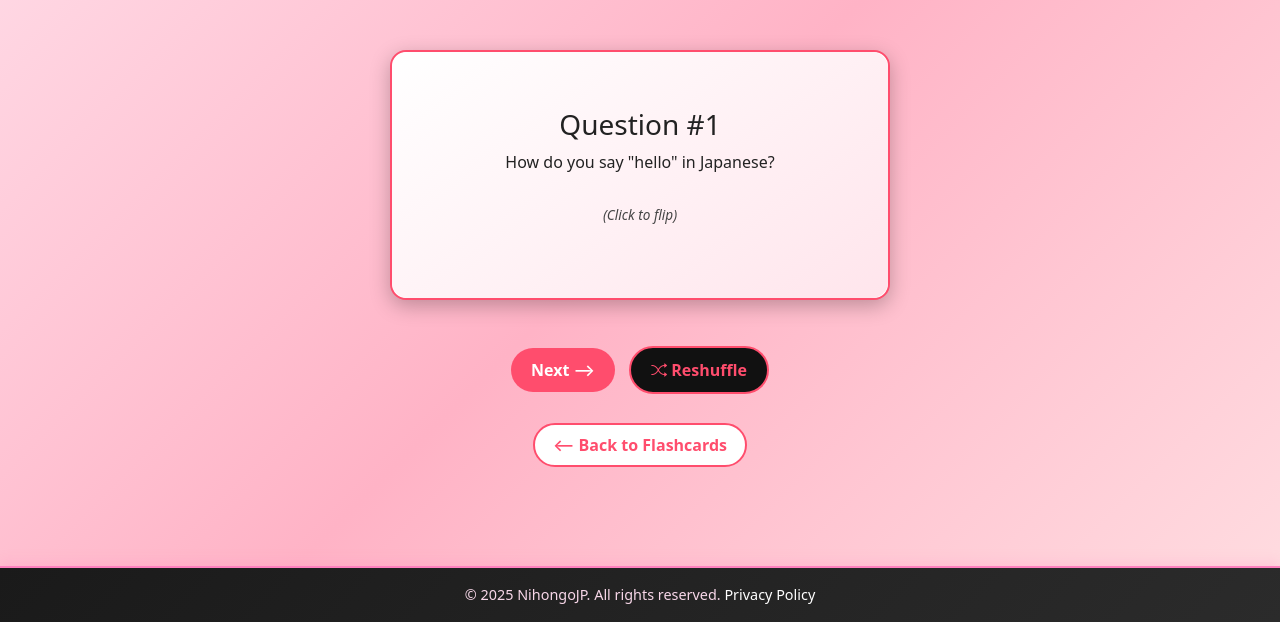
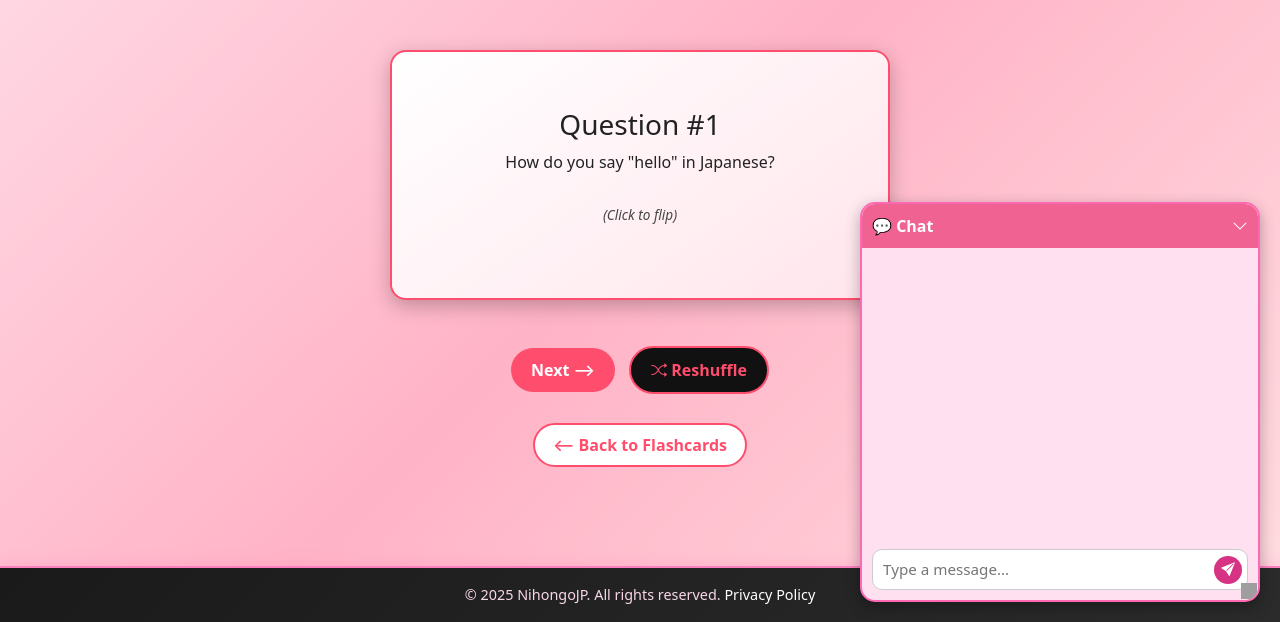
Before and after one commit to Hayzen2/NihongoJP, a PHP site: page /flashcards/view/1 in a window 1280 px wide. Shown: the part 178-800 px from the top of the page. Run offline with PHP 8.4, Linux system fonts and the light colour scheme; the visitor is signed in with stand-in values (Sample User, id 1); data comes from the database, SQL or seed files in the repository; data that the repository does not hold is empty; classes that the project's autoload settings leave out are loaded by file name; some libraries are stand-ins or nearby versions; grey boxes are pictures that could not be loaded.

Commit message:
add chatbot/gemini, add loading and 404 page

```diff
--- a/composer.json
+++ b/composer.json
@@ -1,3 +1,3 @@
 version https://git-lfs.github.com/spec/v1
-oid sha256:c07838f5054f8631553b3d35c38d3fdae78609320888bfe90b9b2a9bd27fdbaa
-size 376
+oid sha256:98627bbf56b1d2b68690e5931cbbf23b4fb137cd06f9c6d363fdf02c3115b9c6
+size 256
--- /dev/null
+++ b/public/css/chatbot.css
@@ -0,0 +1,148 @@
+#chatbot {
+    position: fixed;
+    bottom: 20px;
+    right: 20px;
+    min-width: 250px;
+    min-height: 200px;
+    width: 50vh;
+    height: 50vh;
+    background: #ffe0f0;
+    border: 2px solid #ff69b4;
+    border-radius: 15px;
+    box-shadow: 0 5px 15px rgba(0,0,0,0.3);
+    display: flex;
+    flex-direction: column;
+    z-index: 9998;
+    overflow: hidden;
+}
+
+#chatbot-header {
+    background: #f06292;
+    color: white;
+    padding: 10px;
+    font-weight: bold;
+    border-top-left-radius: 13px;
+    border-top-right-radius: 13px;
+    user-select: none;
+    display: flex;
+    justify-content: space-between;
+    align-items: center;
+    cursor: move;
+}
+
+#chatbot-toggle {
+    cursor: pointer;
+    font-size: 1rem;
+}
+
+#chatbot-body {
+    display: flex;
+    flex-direction: column;
+    padding: 10px;
+    transition: all 0.25s ease;
+    overflow: hidden;
+    flex: 1 1 auto; /* Expand to fill available space */
+}
+
+#chatbot.minimized {
+    height: auto;         /* shrink height to fit header */
+    min-height: 0;        /* override min-height */
+}
+
+#chatbot.minimized #chatbot-body {
+    display: none;
+}
+
+#chatbot-messages {
+    flex: 1 1 auto;
+    overflow-y: auto;
+    margin-bottom: 8px;
+    padding-right: 4px;
+    scroll-behavior: smooth;
+}
+
+.chatbot-input-wrapper {
+    position: relative;
+    display: flex;
+    width: 100%;
+    flex-shrink: 0; /* Prevent input from shrinking */
+}
+
+#chatbot-input {
+    width: 100%;
+    padding: 8px 40px 8px 10px;
+    border: 1px solid #ccc;
+    border-radius: 10px;
+    outline: none;
+    font-size: 0.95rem;
+    transition: 0.2s;
+}
+
+#chatbot-input:focus {
+    border-color: #d63384;
+    box-shadow: 0 0 6px rgba(214, 51, 132, 0.3);
+}
+
+.chatbot-send-btn {
+    position: absolute;
+    right: 6px;
+    top: 50%;
+    transform: translateY(-50%);
+    background: #d63384;
+    border: none;
+    color: white;
+    border-radius: 50%;
+    width: 28px;
+    height: 28px;
+    display: flex;
+    align-items: center;
+    justify-content: center;
+    cursor: pointer;
+    transition: background 0.2s ease;
+}
+
+.chatbot-send-btn:hover {
+    background: #b21e4b;
+}
+
+.chatbot-send-btn i {
+    font-size: 0.85rem;
+}
+
+/* Chat bubbles */
+.chat-bubble {
+    max-width: 85%;
+    padding: 8px 12px;
+    margin: 4px 0;
+    border-radius: 12px;
+    font-size: 0.9rem;
+    line-height: 1.3;
+}
+
+.user-msg {
+    background: #ff92b8;
+    color: white;
+    align-self: flex-end;
+}
+
+.bot-msg {
+    background: white;
+    border: 1px solid #d63384;
+    color: #333;
+    align-self: flex-start;
+}
+
+.bot-replying::after {
+    content: '';
+    animation: dots 1.2s steps(4) infinite; /*steps = number of dots*/
+    color: #d63384;
+    margin-left: 4px;
+}
+
+@keyframes dots {
+    0%   { content: ''; }
+    25%  { content: '.'; }
+    50%  { content: '..'; }
+    75%  { content: '...'; }
+    100% { content: ''; }
+}
--- a/public/index.php
+++ b/public/index.php
@@ -15,6 +15,7 @@ use App\Controllers\FlashcardController;
 use App\Controllers\SubscriptionController;
 use App\Controllers\ContactController;
 use App\Controllers\BookController;
+use App\Controllers\ChatbotController;
 use Dotenv\Dotenv; // Load environment variables like GOOGLE_CLIENT_ID
 
 $dotenv = Dotenv::createImmutable(__DIR__ . '/..');
@@ -69,6 +70,7 @@ $routes = [
     '/api/countries' => [AuthController::class, 'getCountries'],
     '/api/provinces/:countryId' => [AuthController::class, 'getProvincesByCountry'],
     '/api/cities/:provinceId' => [AuthController::class, 'getCitiesByProvince'],
+    '/send-message' => [ChatbotController::class, 'sendMessage'],
 ];
 
 $found = false;
@@ -111,10 +113,13 @@ foreach ($routes as $path => [$controllerClass, $method]) {
         $controller->$method(...$matches);
         $found = true;
         break;
+    } else{
+        $found = false;
     }
 }
 
 if (!$found) {
-    header("HTTP/1.0 404 Not Found");
-    echo "404 Not Found";
+    http_response_code(404);
+    include __DIR__ . '/../resources/views/404.php';
+    exit;
 }
--- /dev/null
+++ b/public/js/chatbot.js
@@ -0,0 +1,102 @@
+const chatbot = $('#chatbot');
+const chatbotHeader = $('#chatbot-header');
+const chatbotToggle = $('#chatbot-toggle');
+const chatbotInput = $('#chatbot-input');
+const chatbotMessages = $('#chatbot-messages');
+const chatbotSend = $('#chatbot-send');
+const chatbotBody = $('#chatbot-body');
+
+chatbotToggle.on('click', () => {
+    chatbot.toggleClass('minimized');
+    chatbotToggle.html(chatbot.hasClass('minimized') ?
+    '<i class="bi bi-chevron-up"></i>' :
+    '<i class="bi bi-chevron-down"></i>');
+});
+
+chatbotSend.on('click', () => {
+    sendMessage();
+});
+
+chatbotInput.on('keydown', (e) => {
+    if(e.key === 'Enter') {
+        sendMessage();
+    }
+});
+
+function sendMessage() {
+    const message = chatbotInput.val();
+    if(!message) {
+        return;
+    }
+    chatbotMessages.append(`<div class="chat-bubble user-msg">${message}</div>`);
+    chatbotInput.val('');
+    // Auto scroll to the user message
+    chatbotMessages.scrollTop(chatbotMessages.prop('scrollHeight'));
+    // Show bot typing indicator
+    const typingId = 'typing-indicator';
+    chatbotMessages.append(`<div id="${typingId}" class="chat-bubble bot-replying bot-msg">Bot replying</div>`);
+    // Auto scroll to the typing indicator
+    chatbotMessages.scrollTop(chatbotMessages.prop('scrollHeight'));
+    $.post('/send-message', { message }, function(res) {
+        if (res?.reply) {
+            // Remove typing indicator
+            $(`#${typingId}`).remove();
+            chatbotMessages.append(`<div class="chat-bubble bot-msg">${res.reply}</div>`);
+        } else {
+            chatbotMessages.append(`<div class="chat-bubble bot-msg">No response from the bot.</div>`);
+        }
+        // Auto scroll to the bot reply
+        chatbotMessages.scrollTop(chatbotMessages.prop('scrollHeight'));
+    }, 'json');
+}
+
+// Draggable chatbot
+let isDragging = false;
+let offsetX = 0;
+let offsetY = 0;
+
+chatbotHeader.on("mousedown", (e) => { //only drag the header
+    // ignore drag if resizing
+    if ($(e.target).closest('.ui-resizable-handle').length) {
+        return; // ignore drag if resizing
+    }
+    isDragging = true;
+    // get the current mouse position
+    const rect = chatbot[0].getBoundingClientRect();
+    offsetX = e.clientX - rect.left;
+    offsetY = e.clientY - rect.top;
+});
+
+$(document).on("mousemove", (e) => {
+    if (!isDragging) {
+        return;
+    }
+    chatbot.css({
+        left: (e.clientX - offsetX) + "px",
+        top: (e.clientY - offsetY) + "px",
+        right: "auto",
+        bottom: "auto"
+    });
+});
+
+$(document).on("mouseup", () => {
+    isDragging = false;
+});
+// Resizable chatbot
+chatbot.resizable({
+    handles: "n, e, s, w, ne, nw, se, sw",
+    minWidth: 250,
+    minHeight: 200,
+    maxWidth: $(window).width() * 0.9,
+    maxHeight: $(window).height() * 0.8,
+    resize: function(event, ui) {
+        // Update chatbot height
+        const headerHeight = chatbotHeader.outerHeight();
+        const inputWrapperHeight = $('.chatbot-input-wrapper').outerHeight();
+        chatbotMessages.height(ui.size.height - headerHeight - inputWrapperHeight - 20); // padding
+    }
+});
+// Auto scroll to the latest message
+$(window).on('pageshow', () => {
+    chatbotMessages.scrollTop(chatbotMessages.prop('scrollHeight'));
+});
--- a/public/js/flashcardControls.js
+++ b/public/js/flashcardControls.js
@@ -3,6 +3,9 @@ const wrapper = $('.flashcard-wrapper');
 
 function showCard(index) {
     wrapper.each((i, card) => {
+        if(wrapper.length === 1){
+            reshuffleBtn.css('display', 'none');
+        }
         if(index === 0){
             prevBtn.css('display', 'none');
         }
--- /dev/null
+++ b/public/js/loading.js
@@ -0,0 +1,21 @@
+$(document).on("click", function (e) {
+    const link = e.target.closest("a");
+    if (!link) {
+        return;
+    }
+    // Ignore links with `#`, javascript:void(0), or data-bs-toggle (Bootstrap modals)
+    const href = link.getAttribute("href");
+    if (!href || href.startsWith("#") || href.startsWith("javascript:") || link.dataset.bsToggle) {
+        return;
+    }
+    // Show loading overlay
+    const overlay = $("#loadingOverlay");
+    overlay.css("display", "flex");
+    overlay.removeClass("hidden");
+});
+
+
+$(window).on('pageshow', () => {
+    const loadingOverlay = $('#loadingOverlay');
+    loadingOverlay.addClass('hidden');
+});
--- /dev/null
+++ b/resources/views/chatbot.php
@@ -0,0 +1,25 @@
+<div id="chatbot">
+    <div id="chatbot-header">
+        💬 Chat
+        <span id="chatbot-toggle"><i class="bi bi-chevron-down"></i></span>
+    </div>
+    <div id="chatbot-body">
+        <div id="chatbot-messages">
+            <?php
+            if (isset($_SESSION['chat_history'])) {
+                foreach ($_SESSION['chat_history'] as $entry) {
+                    $msg = $entry['message'];
+                    $class = ($entry['sender'] === 'user') ? 'user-msg' : 'bot-msg';
+                    echo "<div class='chat-bubble $class'>$msg</div>";
+                }
+            }
+            ?>
+        </div>
+        <div class="chatbot-input-wrapper">
+            <input id="chatbot-input" type="text" placeholder="Type a message..." />
+            <button id="chatbot-send" class="chatbot-send-btn" >
+                <i class="bi bi-send-fill"></i>
+            </button>
+        </div>
+    </div>
+</div>
--- a/resources/views/header.php
+++ b/resources/views/header.php
@@ -1,7 +1,7 @@
-<nav class="navbar navbar-expand-lg bg-light">
+<nav class="navbar navbar-expand-lg">
     <div class="container-fluid">
         <a class="navbar-brand" href="/">🌸 NihongoJP</a>
-        <button class="navbar-toggler" type="button" data-bs-toggle="collapse" data-bs-target="#navbarNav" aria-controls="navbarNav" aria-expanded="false" aria-label="Toggle navigation">
+        <button class="navbar-toggler bg-light" type="button" data-bs-toggle="collapse" data-bs-target="#navbarNav" aria-controls="navbarNav" aria-expanded="false" aria-label="Toggle navigation">
             <span class="navbar-toggler-icon"></span>
         </button>
         <div class="collapse navbar-collapse" id="navbarNav">
--- a/resources/views/layout.php
+++ b/resources/views/layout.php
@@ -7,17 +7,23 @@
         <!-- Page Specific CSS -->
         <!-- Global CSS -->
         <link rel="stylesheet" href="/css/style.css">
-
+        <link rel="stylesheet" href="/css/chatbot.css">
+        <link rel="stylesheet" href="/css/loading.css">
         <!-- The other CSS files -->
         <?php foreach ($styles as $style): ?>
             <link rel="stylesheet" href="/css/<?= $style; ?>.css">
         <?php endforeach; ?>
+        <link rel="stylesheet" href="https://code.jquery.com/ui/1.13.2/themes/smoothness/jquery-ui.css">
         <link rel="stylesheet" href="https://cdn.jsdelivr.net/npm/bootstrap-icons@1.13.1/font/bootstrap-icons.min.css">
         <link href="https://cdn.jsdelivr.net/npm/bootstrap@5.3.8/dist/css/bootstrap.min.css" rel="stylesheet" integrity="sha384-sRIl4kxILFvY47J16cr9ZwB07vP4J8+LH7qKQnuqkuIAvNWLzeN8tE5YBujZqJLB" crossorigin="anonymous">
+        <script src="https://cdn.jsdelivr.net/npm/bootstrap@5.3.8/dist/js/bootstrap.bundle.min.js" integrity="sha384-FKyoEForCGlyvwx9Hj09JcYn3nv7wiPVlz7YYwJrWVcXK/BmnVDxM+D2scQbITxI" crossorigin="anonymous"></script>
         <script src="https://ajax.googleapis.com/ajax/libs/jquery/3.7.1/jquery.min.js"></script>
+        <script src="https://code.jquery.com/ui/1.13.2/jquery-ui.min.js"></script>
         <script src="https://accounts.google.com/gsi/client" async defer></script>
+        <script src="https://cdn.jsdelivr.net/npm/@interactjs/interactjs/dist/interact.min.js"></script>
     </head>
     <body>
+        <?php include __DIR__ . '/loadingPage.php'; ?>
         <header class="d-flex flex-column">
             <?php
                 if (isset($_SESSION['user']) && $_SESSION['user']) {
@@ -33,11 +39,39 @@
         <footer class="mt-auto">
             <?php include __DIR__ . '/footer.php'; ?>
         </footer>
+        <?php
+        // Floating chatbot
+        $currentPage = basename($_SERVER['REQUEST_URI']);
+        $excludeChatbotPages = [
+            'subscription',
+            'login',
+            'register',
+            'register/local',
+            'login/google',
+            'login/forgot-password',
+            'login/local',
+            'contact',
+            'api/countries',
+            'api/provinces',
+            'api/cities',
+            'login/forgot-password/send-otp',
+            'login/forgot-password/input-otp',
+            'login/forgot-password/verify-otp',
+            'login/forgot-password/reset-password-form',
+            'login/forgot-password/reset-expired',
+            'check-username',
+            'check-email'
+        ];
+
+        if (!in_array($currentPage, $excludeChatbotPages)) {
+            include __DIR__ . '/chatbot.php';
+        }
+        ?>
+        <!-- Page Specific JS -->
+        <?php foreach ($scripts as $script): ?>
+            <script src="/js/<?= $script; ?>.js"></script>
+        <?php endforeach; ?>
+        <script src="/js/chatbot.js"></script>
+        <script src="/js/loading.js"></script>
     </body>
-    <!-- Page Specific JS -->
-    <?php foreach ($scripts as $script): ?>
-        <script src="/js/<?= $script; ?>.js"></script>
-    <?php endforeach; ?>
-
-    <script src="https://cdn.jsdelivr.net/npm/bootstrap@5.3.8/dist/js/bootstrap.bundle.min.js" integrity="sha384-FKyoEForCGlyvwx9Hj09JcYn3nv7wiPVlz7YYwJrWVcXK/BmnVDxM+D2scQbITxI" crossorigin="anonymous"></script>
 </html>
--- /dev/null
+++ b/resources/views/loadingPage.php
@@ -0,0 +1,5 @@
+<!-- Loading Overlay -->
+<div id="loadingOverlay" class="loading-overlay hidden">
+    <div class="spinner"></div>
+    <p>Loading...</p>
+</div>
```
Also changed, not shown: app/Controllers/ChatbotController.php (added, +28 -0 lines), app/Models/ChatbotModel.php (added, +77 -0 lines), public/css/auth/404.css (added, +57 -0 lines), public/css/loading.css (added, +40 -0 lines), public/js/handleCredentials.js (+13 -2 lines), resources/views/404.php (added, +26 -0 lines), app/Views/flashcards/flashcard-edit.php (added), public/images/404.png (added), 1 other file.
